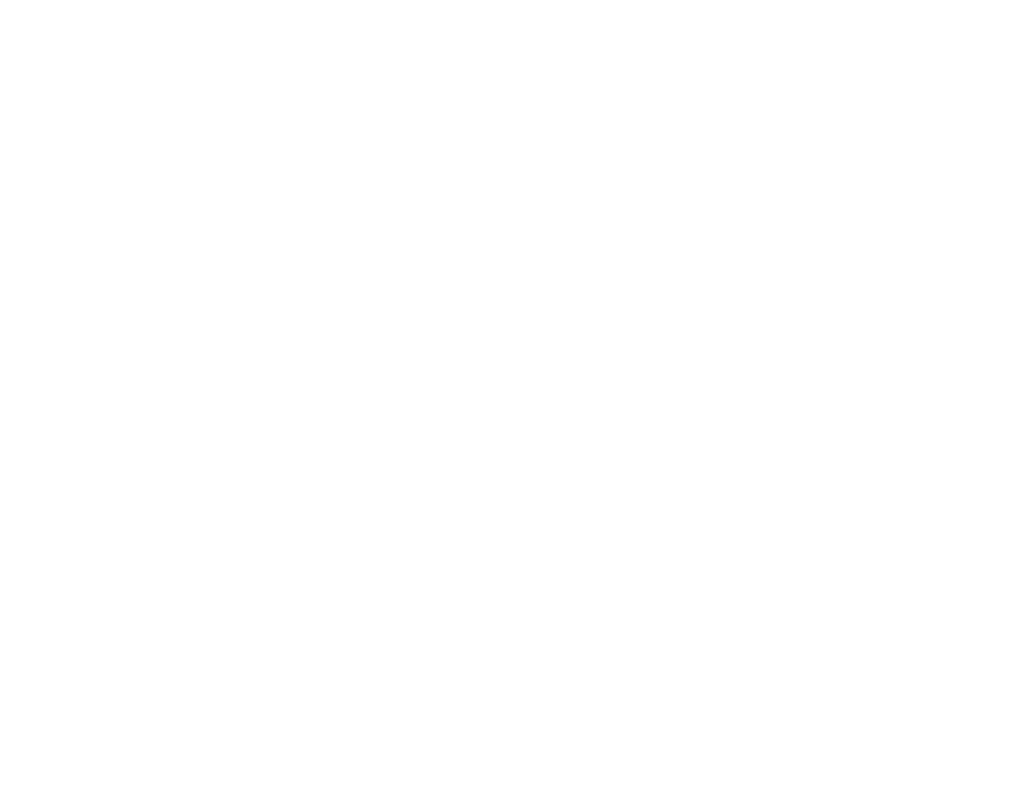
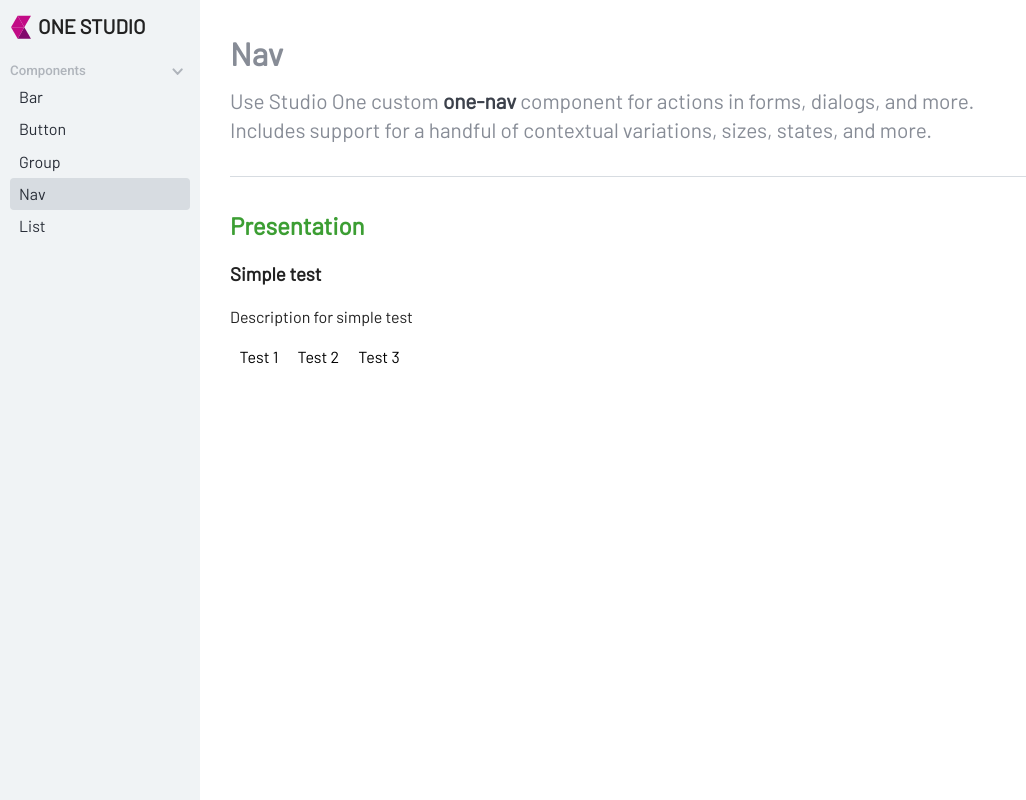
Before and after one commit to alexsedeke/studio-one, a Vue app: page /studio-one/components/nav in a window 1280 px wide. Before the commit this address had no page. Shown: the whole page, without its empty margins (0-1026 px from the left). Built offline with nearby package versions, Linux system fonts and the light colour scheme.

Commit message:
update documentation layout

```diff
--- a/src/components/BarView.vue
+++ b/src/components/BarView.vue
@@ -1,8 +1,13 @@
 <template>
-  <div class="app__content-view">
-    <h1>Bar</h1>
-    <div class="example">
-      Examples
+  <div class="doc__view">
+    <h1 class="doc__headline">Bar</h1>
+    <p class="doc__introduction">
+      Use Studio One custom <strong>one-bar</strong> component for actions in forms, dialogs, and more.<br>
+      Includes support for a handful of contextual variations, sizes, states, and more.
+    </p>
+    <hr>
+    <div class="doc__presentation">
+      <h2 class="doc__headline">Presentation</h2>
     </div>
   </div>
 </template>
--- a/src/components/ButtonView.vue
+++ b/src/components/ButtonView.vue
@@ -1,11 +1,56 @@
 <template>
-  <div class="app__content-view">
-    <h1>Button</h1>
-    <div class="example">
-      <one-button variant="primary">Primary</one-button>
-      <one-button variant="secondary">Secondary</one-button>
-      <one-button variant="warning">Warning</one-button>
-      <one-button variant="info">Info</one-button>
+  <div class="doc__view">
+    <h1 class="doc__headline">Button</h1>
+    <p class="doc__introduction">
+      Use Studio One custom <strong>one-button</strong> component for actions in forms, dialogs, and more.<br>
+      Includes support for a handful of contextual variations, sizes, states, and more.
+    </p>
+    <hr>
+    <div class="doc__presentation">
+      <h2 class="doc__headline">Presentation</h2>
+
+      <div class="example">
+        <one-button variant="primary">Primary</one-button>
+        <one-button variant="secondary">Secondary</one-button>
+        <one-button variant="warning">Warning</one-button>
+        <one-button variant="info">Info</one-button>
+      </div>
+      <div class="test-nav">
+        <one-nav>
+          <one-nav-item>test 1</one-nav-item>
+          <one-nav-item>test 2</one-nav-item>
+          <one-nav-item>test 3</one-nav-item>
+        </one-nav>
+      </div>
+
+      <div class="doc__snippets">
+        <nav>
+          <div class="current"></div>
+          <a href="#one" class="active">Ruby</a>
+          <a href="#two">Python</a>
+          <a href="#three">Node</a>
+          <a href="#four">Go</a>
+        </nav>
+        <div class="doc__snippet__content" id="one">
+          <pre><code>require "stripe"
+Stripe.api_key = "..."
+
+Stripe::Charge.create(
+  :amount => 2000,
+  :currency => "eur",
+  :source => "tok_mastercard", # obtained with Stripe.js
+  :description => "Charge for hello@thomascullen.io"
+)
+          </code></pre>
+        </div>
+      </div>
+    </div>
+    <div class="doc__api">
+      <h2 class="doc__headline">Component reference</h2>
+      (violet)
+      * attributes
+      * events
+      * methods
     </div>
   </div>
 </template>
--- a/src/components/GroupView.vue
+++ b/src/components/GroupView.vue
@@ -1,8 +1,13 @@
 <template>
-  <div class="app__content-view">
-    <h1>Group</h1>
-    <div class="example">
-      Examples
+  <div class="doc__view">
+    <h1 class="doc__headline">Group</h1>
+    <p class="doc__introduction">
+      Use Studio One custom <strong>one-group</strong> component for actions in forms, dialogs, and more.<br>
+      Includes support for a handful of contextual variations, sizes, states, and more.
+    </p>
+    <hr>
+    <div class="doc__presentation">
+      <h2 class="doc__headline">Presentation</h2>
     </div>
   </div>
 </template>
--- a/src/components/ListView.vue
+++ b/src/components/ListView.vue
@@ -1,8 +1,13 @@
 <template>
-  <div class="app__content-view">
-    <h1>List</h1>
-    <div class="example">
-      Examples
+  <div class="doc__view">
+    <h1 class="doc__headline">List</h1>
+    <p class="doc__introduction">
+      Use Studio One custom <strong>one-list</strong> component for actions in forms, dialogs, and more.<br>
+      Includes support for a handful of contextual variations, sizes, states, and more.
+    </p>
+    <hr>
+    <div class="doc__presentation">
+      <h2 class="doc__headline">Presentation</h2>
     </div>
   </div>
 </template>
--- a/src/router/index.ts
+++ b/src/router/index.ts
@@ -6,6 +6,7 @@
 import BarView from '../components/BarView.vue'
 import ListView from '../components/ListView.vue'
 import GroupView from '../components/GroupView.vue'
+import NavView from '../components/NavView.vue'
 
 const routes = [
   {
@@ -19,7 +20,8 @@
       { path: 'button', name: 'components-button', component: ButtonView },
       { path: 'bar', name: 'components-bar', component: BarView },
       { path: 'list', name: 'components-list', component: ListView },
-      { path: 'group', name: 'components-group', component: GroupView }
+      { path: 'group', name: 'components-group', component: GroupView },
+      { path: 'nav', name: 'components-nav', component: NavView }
     ]
   }, {
     path: '/',
--- a/src/styles/_app.postcss
+++ b/src/styles/_app.postcss
@@ -1,8 +1,4 @@
 .app {
-  &__content-view {
-    padding: var(--one-padding);
-  }
-
   &__logo {
     padding: var(--one-padding);
     font-weight: bold;
--- a/src/styles/_colors.css
+++ b/src/styles/_colors.css
@@ -134,6 +134,33 @@
   --color-black: rgb(0, 0, 0);
   --special-db-red: rgb(222, 22, 35);
 
+  /* coroperate color */
+  --hsl-corporate-green-h: 115;
+  --hsl-corporate-green-s: 51%;
+  --hsl-corporate-green-l: 41%;
+  --hsl-corporate-light-green-h: 79;
+  --hsl-corporate-light-green-s: 59%;
+  --hsl-corporate-light-green-l: 45%;
+  --hsl-corporate-orange-h: 16;
+  --hsl-corporate-orange-s: 76%;
+  --hsl-corporate-orange-l: 54%;
+  --hsl-corporate-light-orange-h: 25;
+  --hsl-corporate-light-orange-s: 98%;
+  --hsl-corporate-light-orange-l: 58%;
+  --hsl-corporate-violet-h: 310;
+  --hsl-corporate-violet-s: 88%;
+  --hsl-corporate-violet-l: 27%;
+  --hsl-corporate-light-violet-h: 320;
+  --hsl-corporate-light-violet-s: 89%;
+  --hsl-corporate-light-violet-l: 40%;
+
+  --color-corporate-green: hsl(var(--hsl-corporate-green-h), var(--hsl-corporate-green-s), var(--hsl-corporate-green-l));
+  --color-corporate-light-green: hsl(var(--hsl-corporate-light-green-h), var(--hsl-corporate-light-green-s), var(--hsl-corporate-light-green-l));
+  --color-corporate-orange: hsl(var(--hsl-corporate-orange-h), var(--hsl-corporate-orange-s), var(--hsl-corporate-orange-l));
+  --color-corporate-light-orange: hsl(var(--hsl-corporate-light-orange-h), var(--hsl-corporate-light-orange-s), var(--hsl-corporate-light-orange-l));
+  --color-corporate-violet: hsl(var(--hsl-corporate-violet-h), var(--hsl-corporate-violet-s), var(--hsl-corporate-violet-l));
+  --color-corporate-light-violet: hsl(var(--hsl-corporate-light-violet-h), var(--hsl-corporate-light-violet-s), var(--hsl-corporate-light-violet-l));
+
   --rgb-yellow-800: 255,216,0;
   --rgb-yellow-700: 255,155,0;
   --rgb-yellow-600: 255,187,0;
--- /dev/null
+++ b/src/styles/_doc.postcss
@@ -0,0 +1,50 @@
+.doc {
+  &__view {
+    margin: 0 auto;
+    padding: var(--one-padding) calc(var(--one-padding)*3);
+    max-width: 1280px;
+
+    hr {
+      margin: 2em 0;
+      height: 1px;
+      background-color: var(--color-cool-grey-200);
+      border: none;
+    }
+  }
+  &__headline {
+    margin-bottom: .3em;
+    font-weight: 700;
+    color: var(--color-cool-grey-400);
+    border-bottom: 0px solid transparent;
+  }
+
+  &__introduction {
+    margin-top: 0;
+    font-size: 1.3em;
+    color: var(--color-cool-grey-400);
+    strong {
+      color: var(--color-cool-grey-600);
+    }
+  }
+
+  &__intro {
+    .doc__headline {
+      color: var(--color-corporate-orange);
+      border-color: var(--color-corporate-light-orange);
+    }
+  }
+
+  &__presentation {
+    .doc__headline {
+      color: var(--color-corporate-green);
+      border-color: var(--color-corporate-light-green);
+    }
+  }
+
+  &__api {
+    .doc__headline {
+      color: var(--color-corporate-violet);
+      border-color: var(--color-corporate-light-violet);
+    }
+  }
+}
--- a/src/styles/app.css
+++ b/src/styles/app.css
@@ -7,6 +7,7 @@
 @import '_app.postcss';
 @import '_list.postcss';
 @import '_componentsView.postcss';
+@import '_doc.postcss';
 
 html {
   height: 100%;
@@ -34,11 +35,11 @@
 }
 
 ::selection {
-  background: hsl(32,78.8%,52%);
-  color: hsl(32,78.8%,90%);
+  background: hsl(32,78.8%,92%);
+  color: hsl(32,78.8%,40%);
 }
 
 a {
-  text-decoration: none;
-  color: rgb(162, 190, 48);
+  text-decoration-color: hsl(var(--hsl-corporate-violet-h), var(--hsl-corporate-violet-s), 85%);
+  color: var(--color-corporate-light-violet);
 }
```
